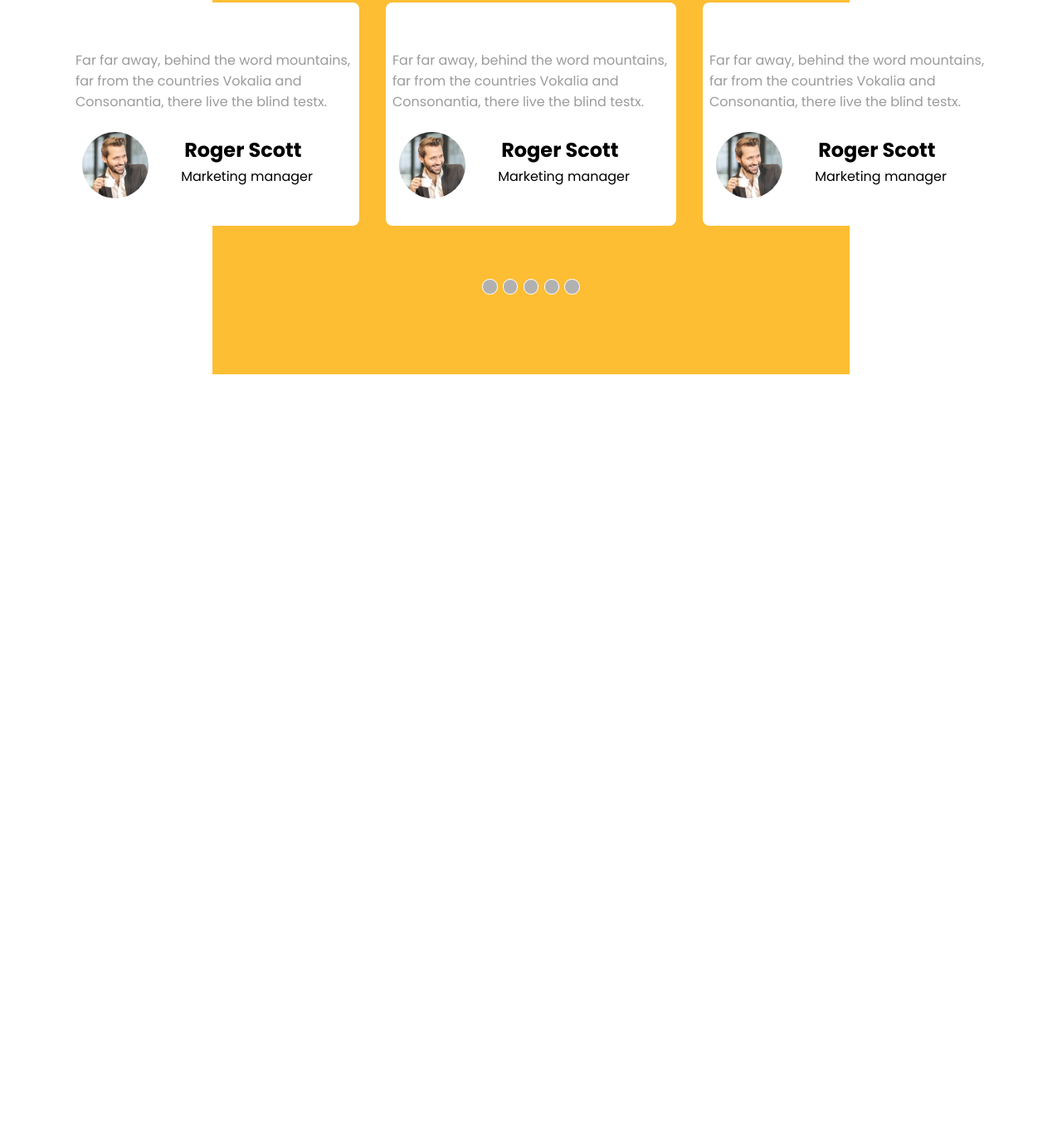
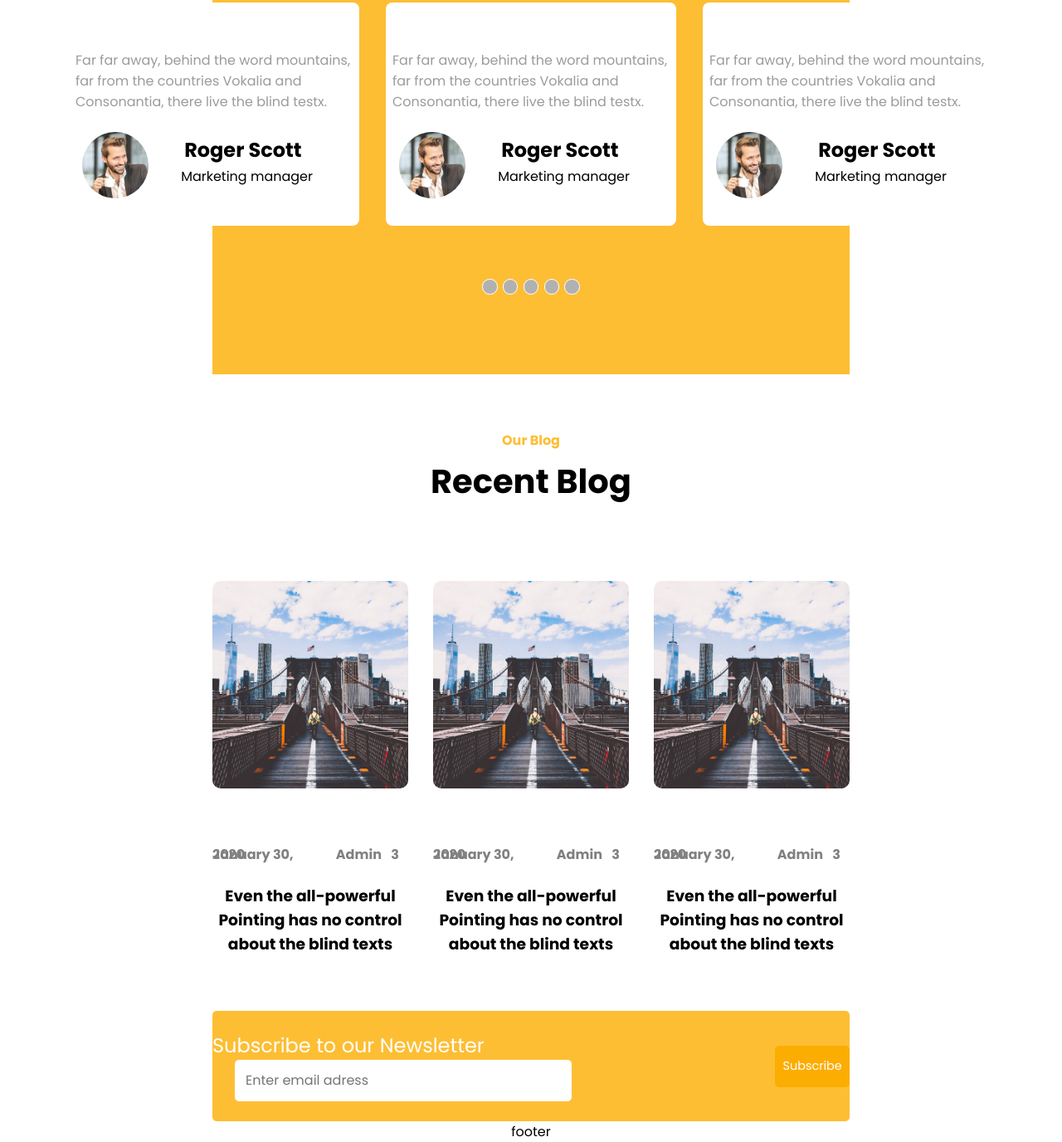
Before and after one commit to Trochonovitz/homebuilder-website-template, a website: page src/html/index.html in a window 1280 px wide. Shown: the part 2626-4002 px from the top of the page at 83% size. Before the commit the page ends 3077 px from the top, so only its background shows below. Drawn offline with nearby package versions, Linux system fonts and the light colour scheme.

Commit message:
without footer

```diff
--- a/css/_blog.scss
+++ b/css/_blog.scss
@@ -0,0 +1,70 @@
+@import "./mixins/flex-center";
+@import "./mixins/flex-justify";
+
+$details-color: #fdbe34;
+
+.blog {
+  @include flex-center;
+  flex-direction: column;
+  width: 100%;
+
+  p {
+    font-weight: bold;
+    color: $details-color;
+    line-height: 0;
+    margin-top: 5em;
+  }
+
+  h1 {
+    line-height: 0;
+    font-size: 2.5em;
+    margin-bottom: 3em;
+  }
+
+  &__elements {
+    @include flex-justify;
+  }
+
+  &__element {
+    @include flex-center;
+    flex-direction: column;
+    margin-right: 30px;
+
+    &:last-child {
+      margin: 0;
+    }
+
+    &__img {
+      height: 250px;
+      width: 100%;
+
+      background: url("/img/image_1.jpg");
+      background-position: center;
+      background-size: cover;
+
+      border-radius: 10px;
+    }
+
+    &__date {
+      @include flex-center;
+      width: 100%;
+
+      p {
+        color: grey;
+        margin-right: 0.7em;
+        line-height: 0;
+
+        transition: ease-in-out 0.2s;
+
+        &:hover {
+          cursor: pointer;
+          color: rgb(219, 219, 219);
+        }
+      }
+    }
+
+    &__title {
+      text-align: center;
+    }
+  }
+}
--- /dev/null
+++ b/css/_footer.scss
@@ -0,0 +1,2 @@
+@import "./mixins/flex-center";
+@import "./mixins/flex-justify";
--- /dev/null
+++ b/css/_newsletter.scss
@@ -0,0 +1,46 @@
+@import "./mixins/flex-center";
+@import "./mixins/flex-justify";
+
+$details-color: #fdbe34;
+
+.newsletter-block {
+  @include flex-center;
+  width: 100%;
+
+  background-color: $details-color;
+  color: #fff;
+  border-radius: 5px;
+  font-size: 1.5em;
+
+  margin-top: 2em;
+  padding: 1em 0;
+
+  label {
+    input {
+      height: 50px;
+      width: 380px;
+      border: none;
+      border-radius: 5px;
+
+      margin-left: 2em;
+      padding: 0 1em;
+
+      &::placeholder {
+        font-family: "Poppins", sans-serif;
+        font-size: 1.2em;
+      }
+    }
+  }
+
+  button {
+    background-color: #fcad02;
+    height: 50px;
+    width: 100px;
+    border: none;
+    border-radius: 5px;
+
+    font-family: "Poppins", sans-serif;
+    color: #fff;
+    font-size: 0.6em;
+  }
+}
--- a/css/_testimonial.scss
+++ b/css/_testimonial.scss
@@ -3,7 +3,7 @@
   justify-content: space-evenly;
   flex-flow: column;
   background-color: $details-color;
-  width: 100%;
+  max-width: 100%;
 
   height: 740px;
 
--- a/css/style.scss
+++ b/css/style.scss
@@ -4,11 +4,13 @@
 @import "./main";
 @import "./testimonial";
 @import "./blog";
+@import "./newsletter";
+@import "./footer";
 
 @import "./mixins/flex-center";
 
 body {
-  @include flex-center();
+  @include flex-center;
   flex-flow: column wrap;
 
   box-sizing: border-box;
--- a/src/html/index.html
+++ b/src/html/index.html
@@ -232,7 +232,78 @@
           <div class="dot"></div>
         </div>
       </div>
+
+      <div class="blog">
+        <p>Our Blog</p>
+        <h1>Recent Blog</h1>
+
+        <div class="blog__elements">
+          <div class="blog__element">
+            <div class="blog__element__img"></div>
+
+            <div class="blog__element__date">
+              <p>January 30, 2020</p>
+              <p>Admin</p>
+              <p>3</p>
+            </div>
+
+            <div class="blog__element__title">
+              <h3>
+                Even the all-powerful Pointing has no control about the blind
+                texts
+              </h3>
+            </div>
+          </div>
+
+          <div class="blog__element">
+            <div class="blog__element__img"></div>
+
+            <div class="blog__element__date">
+              <p>January 30, 2020</p>
+              <p>Admin</p>
+              <p>3</p>
+            </div>
+
+            <div class="blog__element__title">
+              <h3>
+                Even the all-powerful Pointing has no control about the blind
+                texts
+              </h3>
+            </div>
+          </div>
+
+          <div class="blog__element">
+            <div class="blog__element__img"></div>
+
+            <div class="blog__element__date">
+              <p>January 30, 2020</p>
+              <p>Admin</p>
+              <p>3</p>
+            </div>
+
+            <div class="blog__element__title">
+              <h3>
+                Even the all-powerful Pointing has no control about the blind
+                texts
+              </h3>
+            </div>
+          </div>
+        </div>
+      </div>
+
+      <div class="newsletter-block">
+        <label for="newsletter">
+          Subscribe to our Newsletter
+          <input type="text" id="newsletter" placeholder="Enter email adress" />
+        </label>
+        <button>Subscribe</button>
+      </div>
     </section>
+
+    <footer>
+      footer
+    </footer>
+
     <script src="/node_modules/swiper/js/"></script>
     <script src="/src/js/counting.js"></script>
     <script src="/src/js/slider.js"></script>
```
Also changed, not shown: css/style.css, 1 other file.
